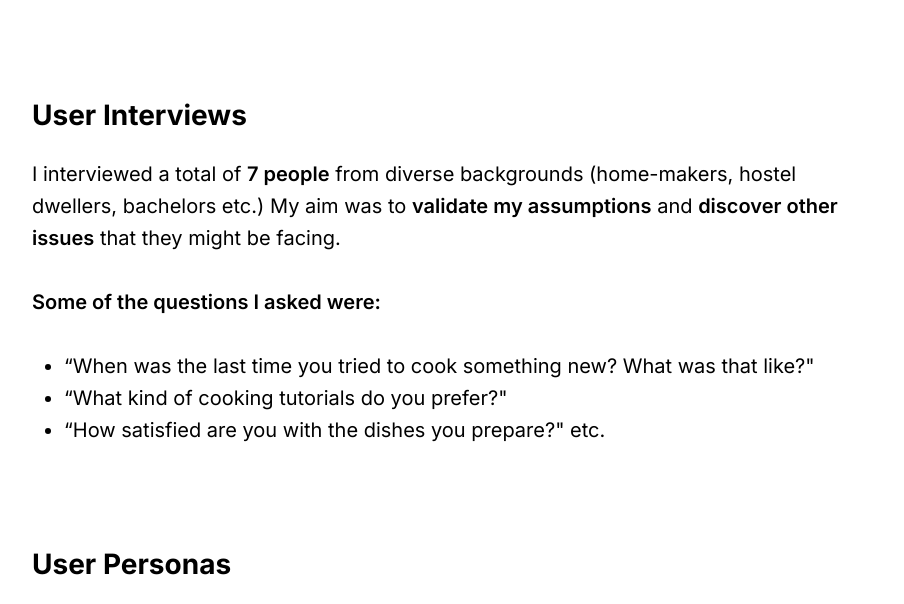
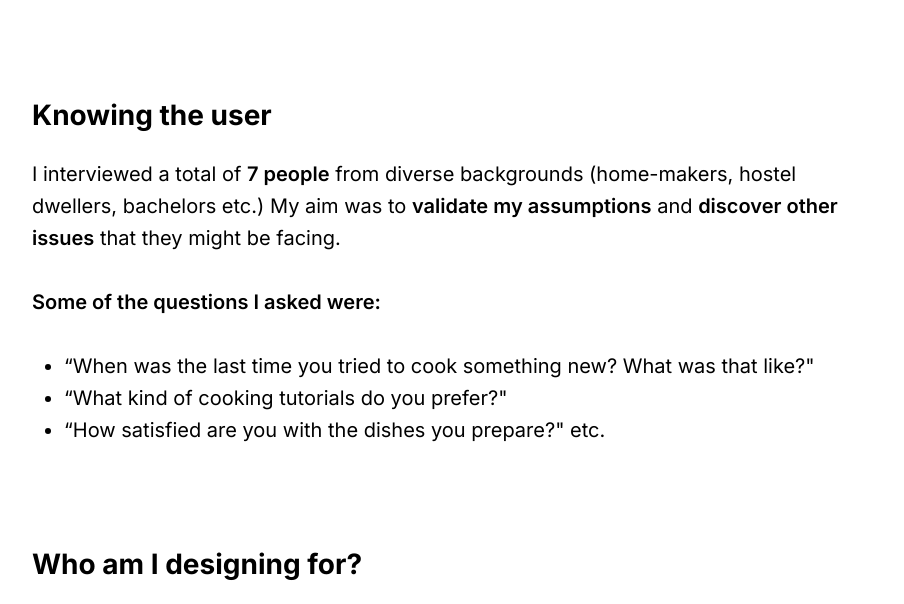
Before and after one commit to arnavchand/portfolioV2, a plain HTML site: page hca.html in a window 1280 px wide. Shown: the part 1788-2392 px from the top of the page, without its empty margins (183-1087 px from the left). Drawn offline with nearby package versions, Linux system fonts and the light colour scheme.

Commit message:
Add files via upload

```diff
--- a/hca.html
+++ b/hca.html
@@ -118,7 +118,7 @@
 
   <div class="container">
     <div class="project-block">
-      <p class="project-block-heading">User Interviews</p>
+      <p class="project-block-heading">Knowing the user</p>
       <div class="project-block-para">I interviewed a total of <span class="highlight">7 people</span> from diverse backgrounds (home-makers, hostel dwellers, bachelors etc.) My aim was to <span class="highlight">validate my assumptions</span> and
         <span class="highlight">discover other issues</span> that they might be facing.
         <br class="laptop-view" /><br class="laptop-view" />
@@ -138,7 +138,7 @@
 
   <div class="container">
     <div class="project-block">
-      <p class="project-block-heading">User Personas</p>
+      <p class="project-block-heading">Who am I designing for?</p>
       <p class="project-block-para">After talking to the <span class="highlight">prospective users</span> I was designing for, I tried to formulate the user personas. After researching a bit about personas, I realized that a good persona should be
         really detailed and should very closely resemble a real person. The following are the <span class="highlight">3 user personas</span> I came up with:</p>
 
```
